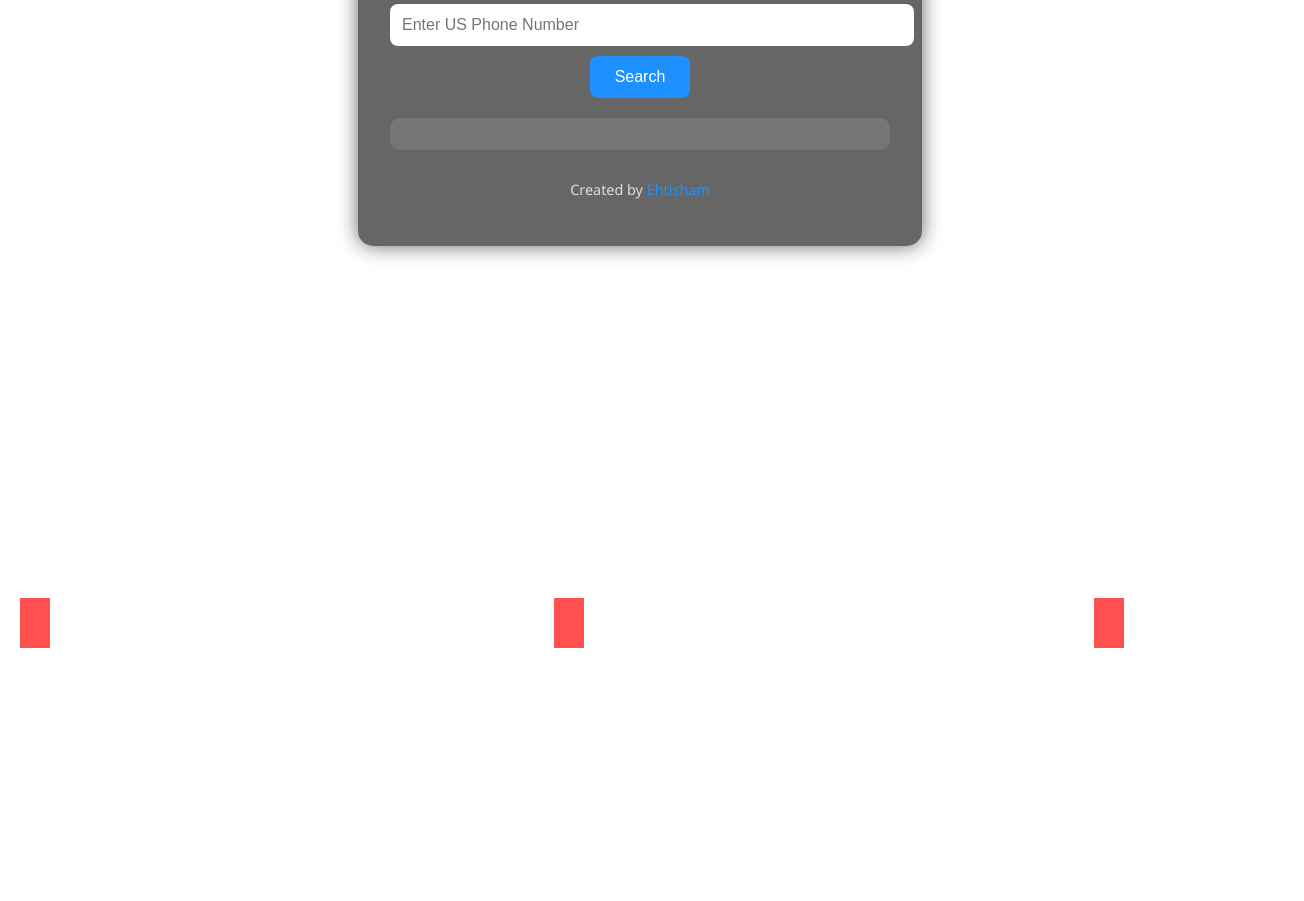
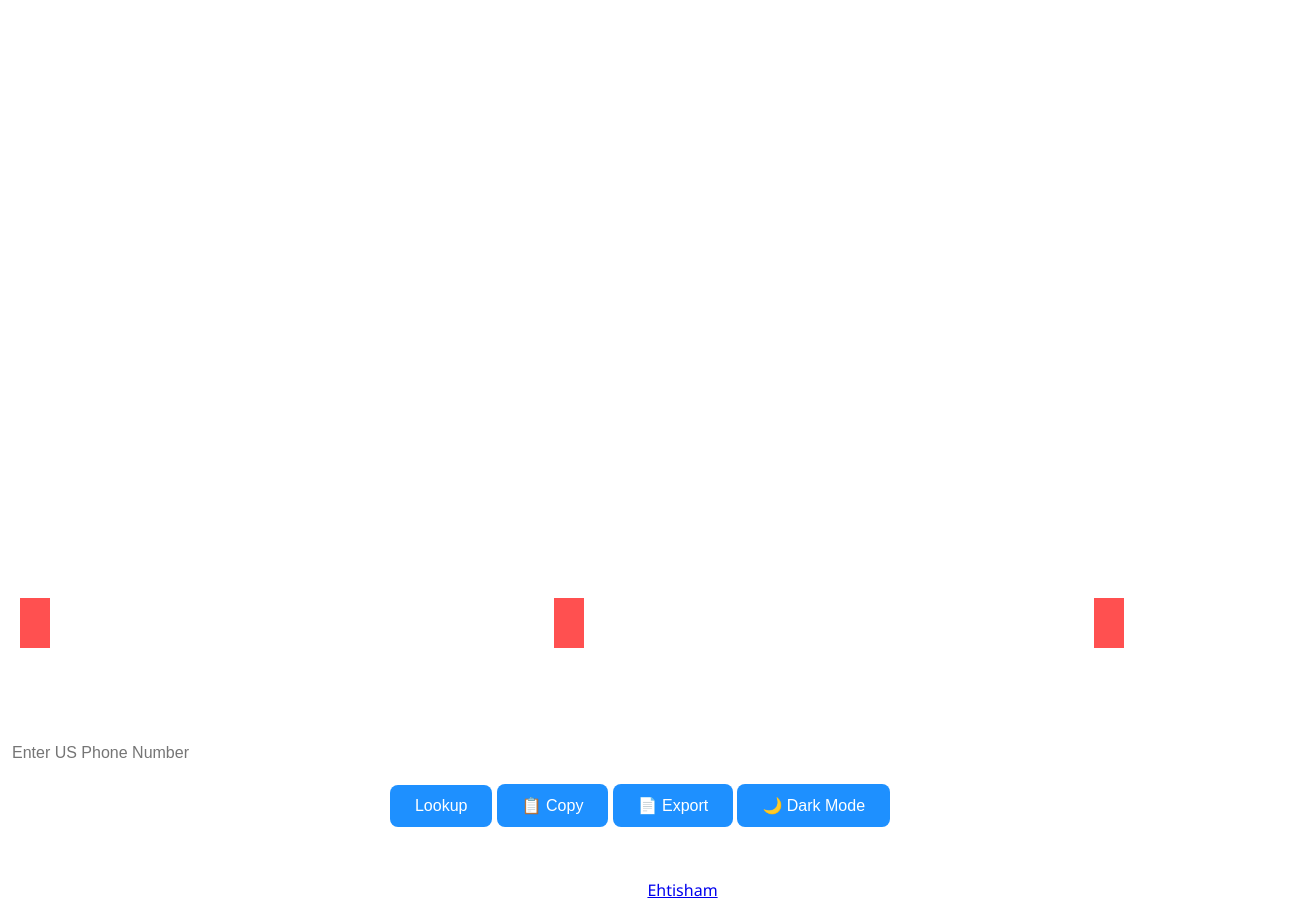
Before and after one commit to create404create/02, a plain HTML site: page index.html in a window 1280 px wide. Shown: the part 152-1053 px from the top of the page, 1304 px wide, since content can reach past the window. Before the commit the page ends 800 px from the top, so only its background shows below. Drawn offline with Linux system fonts and the light colour scheme.

Commit message:
Update index.html

```diff
--- a/index.html
+++ b/index.html
@@ -3,23 +3,25 @@
 <head>
   <meta charset="UTF-8" />
   <meta name="viewport" content="width=device-width, initial-scale=1.0"/>
-  <title>USA Number Lookup - By Ehtisham</title>
+  <title>USA Number Lookup</title>
   <link rel="stylesheet" href="styles.css" />
+  <link rel="icon" href="https://cdn-icons-png.flaticon.com/512/61/61112.png" />
 </head>
 <body>
+  <canvas id="dino-game"></canvas>
 
-  <!-- Dino Game Background -->
-  <div id="game-container">
-    <canvas id="dino-game"></canvas>
-  </div>
+  <div class="container">
+    <h1>Truecaller-Like Number Lookup</h1>
+    <input type="text" id="phoneInput" placeholder="Enter US Phone Number" />
+    <button onclick="lookupNumber()">Lookup</button>
+    <button onclick="copyResult()">📋 Copy</button>
+    <button onclick="exportPDF()">📄 Export</button>
+    <button onclick="toggleDarkMode()">🌙 Dark Mode</button>
 
-  <!-- Main Content -->
-  <div class="app-container">
-    <h1>📞 USA Number Lookup</h1>
-    <input type="text" id="phone-input" placeholder="Enter US Phone Number" />
-    <button onclick="lookupNumber()">Search</button>
-    <div id="result"></div>
-    <p class="footer">Created by <a href="skype:live:.cid.6a4827c093354752">Ehtisham</a></p>
+    <div id="result" class="result-box"></div>
+    <div id="recentSearches" class="recent-box"></div>
+
+    <footer>Created by <a href="skype:live:.cid.6a4827c093354752?chat">Ehtisham</a></footer>
   </div>
 
   <script src="script.js"></script>
```
